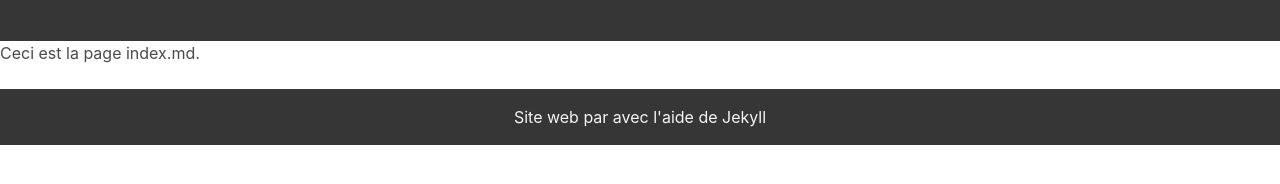
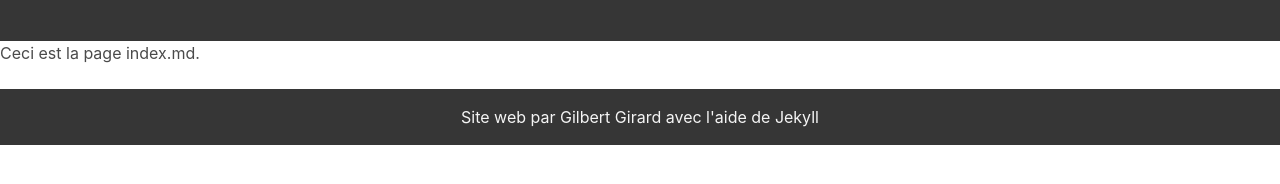
Before and after one commit to gilbiere/jeckyll-1, a Jekyll site: the page built from index.md, in a window 1280 px wide. Shown: the part 143-327 px from the top of the page. Built offline with Jekyll 4.4.1, drawn with Linux system fonts in a browser that asks for light colours; nearby versions of some CDN libraries; part of the change alters nothing that is shown.

Commit message:
Update _config.yml

```diff
--- a/_config.yml
+++ b/_config.yml
@@ -19,7 +19,7 @@
 # in the templates via {{ site.myvariable }}.
 
 title: Site de Gilbert Girard
-Author: Gilbert Girard
+author: Gilbert Girard
 email: gilbiere123@gmail.com
 description: >- # this means to ignore newlines until "baseurl:"
   Write an awesome description for your new site here. You can edit this
```
